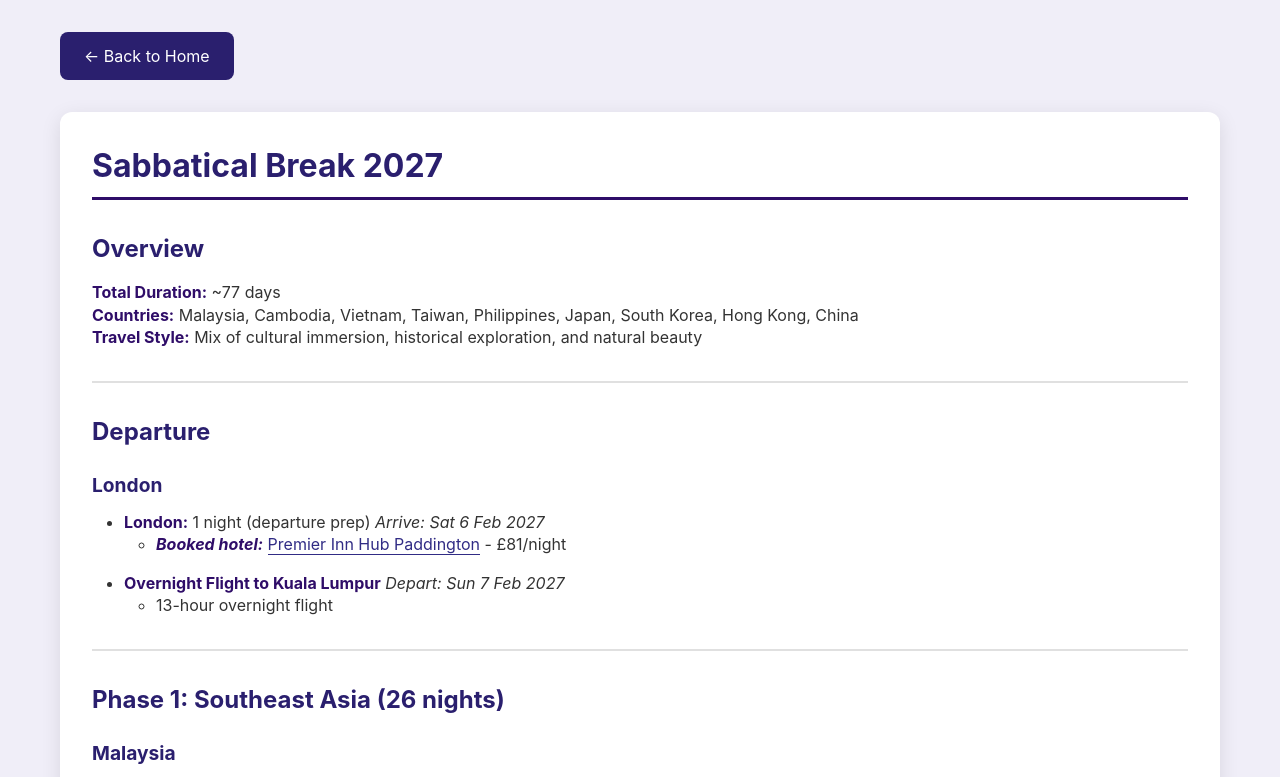
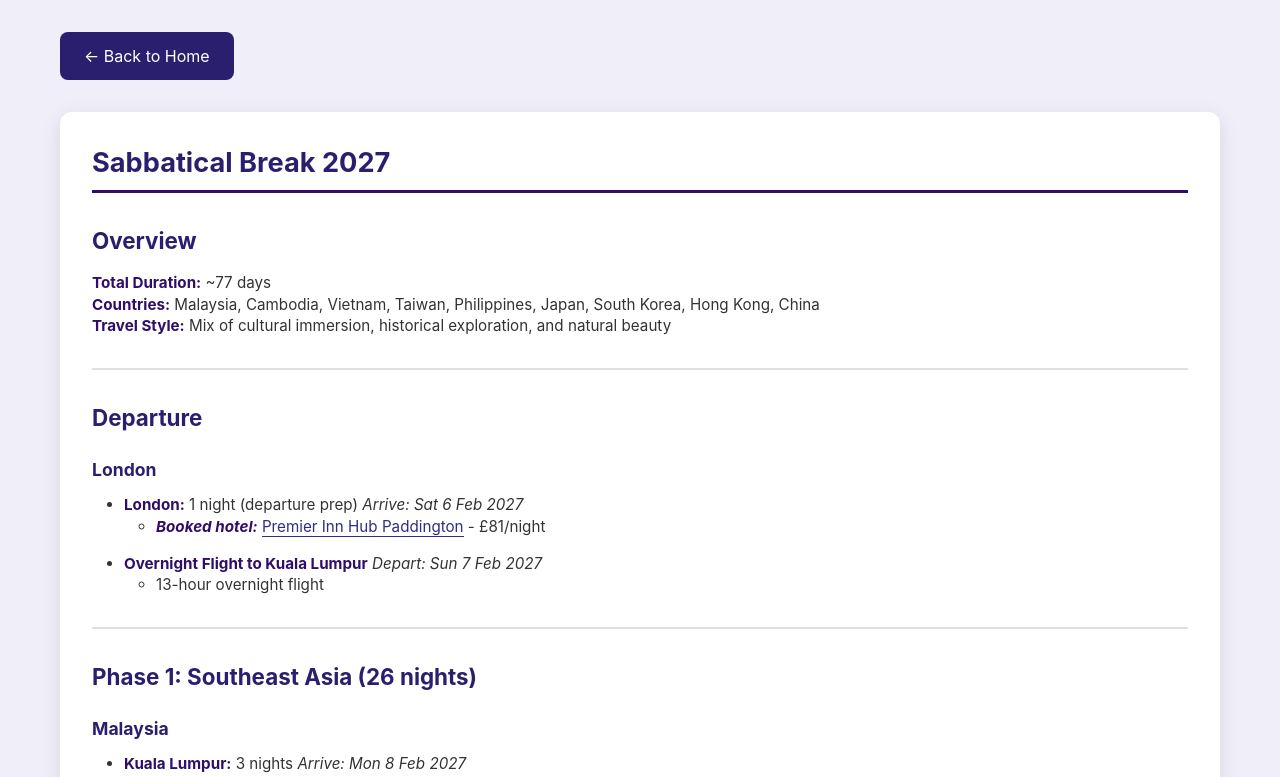
Before and after one commit to 22341/travel-stuff, a React (Vite) app: page /asia in a window 1280 px wide. Shown: the top 777 px of the page. Built offline with nearby package versions, Linux system fonts and the light colour scheme.

Commit message:
font sizing in itineraries

```diff
--- a/src/styles/index.css
+++ b/src/styles/index.css
@@ -181,6 +181,7 @@ body {
 }
 
 .itinerary-content {
+  font-size: 0.95rem;
   background: white;
   padding: 2rem;
   border-radius: 12px;
@@ -189,7 +190,7 @@ body {
 
 .itinerary-content h1 {
   color: #2a1f6e;
-  font-size: 2rem;
+  font-size: 1.7rem;
   margin-bottom: 1rem;
   border-bottom: 3px solid #2f0d68;
   padding-bottom: 0.5rem;
@@ -198,14 +199,14 @@ body {
 
 .itinerary-content h2 {
   color: #2a1f6e;
-  font-size: 1.5rem;
+  font-size: 1.4rem;
   margin-top: 2rem;
   margin-bottom: 1rem;
 }
 
 .itinerary-content h3 {
   color: #2a1f6e;
-  font-size: 1.2rem;
+  font-size: 1.1rem;
   margin-top: 1.5rem;
   margin-bottom: 0.75rem;
 }
@@ -313,6 +314,7 @@ body {
     }
 
     .itinerary-content {
+      font-size: 0.9rem;
       padding: 1rem;
     }
 
@@ -323,7 +325,7 @@ body {
     }
 
     .itinerary-content h1 {
-      font-size: 1.5rem;
+      font-size: 1.4rem;
     }
     .itinerary-content h2 {
       font-size: 1.2rem;
```
